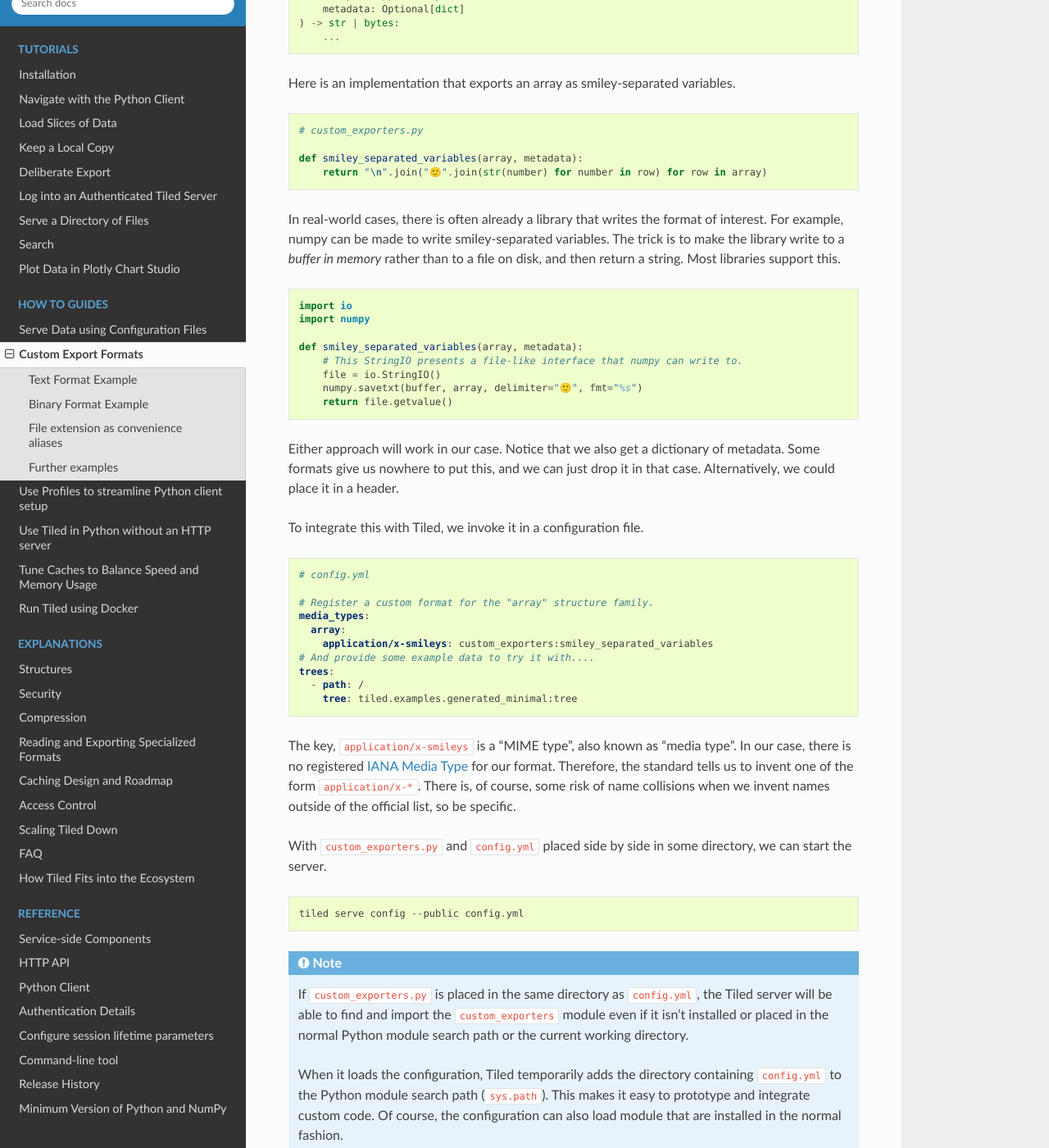
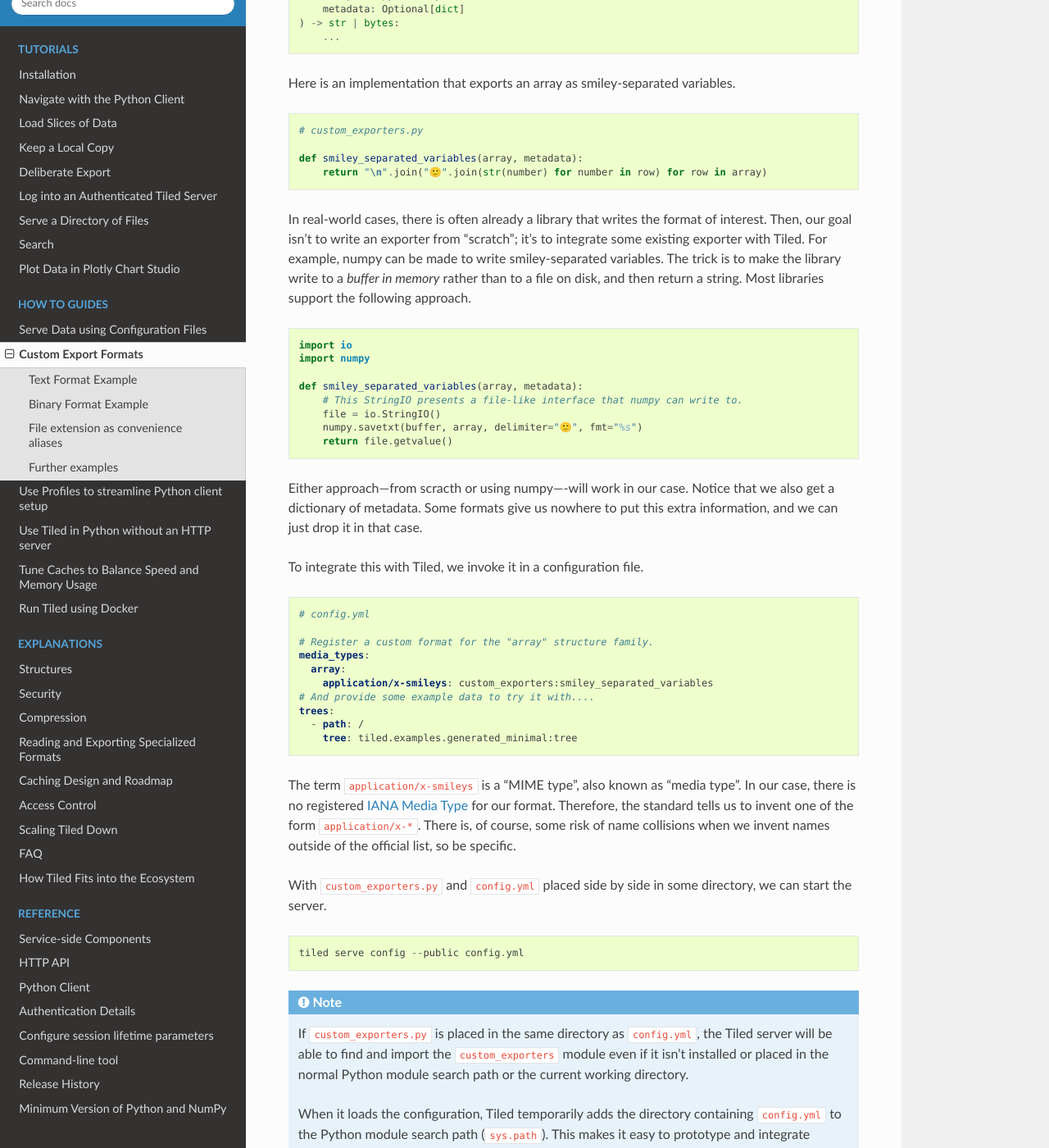
Before and after one commit to bluesky/tiled, a Sphinx documentation site: the page built from docs/source/how-to/custom-export-formats.md, in a window 1280 px wide and 1400 px high, scrolled down 682 px. Shown: the whole window at 82% size. Built offline with Sphinx 7.4.7 and the Read the Docs theme 2.0.0, drawn with Linux system fonts in a browser that asks for light colours; pages that are not in the unit, such as notebooks, are missing from menus.

Commit message:
Improve explanation

````diff
--- a/docs/source/how-to/custom-export-formats.md
+++ b/docs/source/how-to/custom-export-formats.md
@@ -40,9 +40,11 @@ def smiley_separated_variables(array, metadata):
 ```
 
 In real-world cases, there is often already a library that writes the format
-of interest. For example, numpy can be made to write smiley-separated variables.
-The trick is to make the library write to a _buffer in memory_ rather than to a
-file on disk, and then return a string. Most libraries support this.
+of interest. Then, our goal isn't to write an exporter from "scratch"; it's to
+integrate some existing exporter with Tiled. For example, numpy can be made to
+write smiley-separated variables. The trick is to make the library write to a
+_buffer in memory_ rather than to a file on disk, and then return a string. Most
+libraries support the following approach.
 
 ```py
 import io
@@ -55,9 +57,9 @@ def smiley_separated_variables(array, metadata):
     return file.getvalue()
 ```
 
-Either approach will work in our case. Notice that we also get a dictionary of
-metadata. Some formats give us nowhere to put this, and we can just drop it in
-that case. Alternatively, we could place it in a header.
+Either approach---from scracth or using numpy----will work in our case. Notice
+that we also get a dictionary of metadata. Some formats give us nowhere to put
+this extra information, and we can just drop it in that case.
 
 To integrate this with Tiled, we invoke it in a configuration file.
 
@@ -74,7 +76,7 @@ trees:
     tree: tiled.examples.generated_minimal:tree
 ```
 
-The key, `application/x-smileys` is a "MIME type", also known as "media type".
+The term `application/x-smileys` is a "MIME type", also known as "media type".
 In our case, there is no registered
 [IANA Media Type](https://www.iana.org/assignments/media-types/media-types.xhtml)
 for our format. Therefore, the standard tells us to invent one of the form
````
